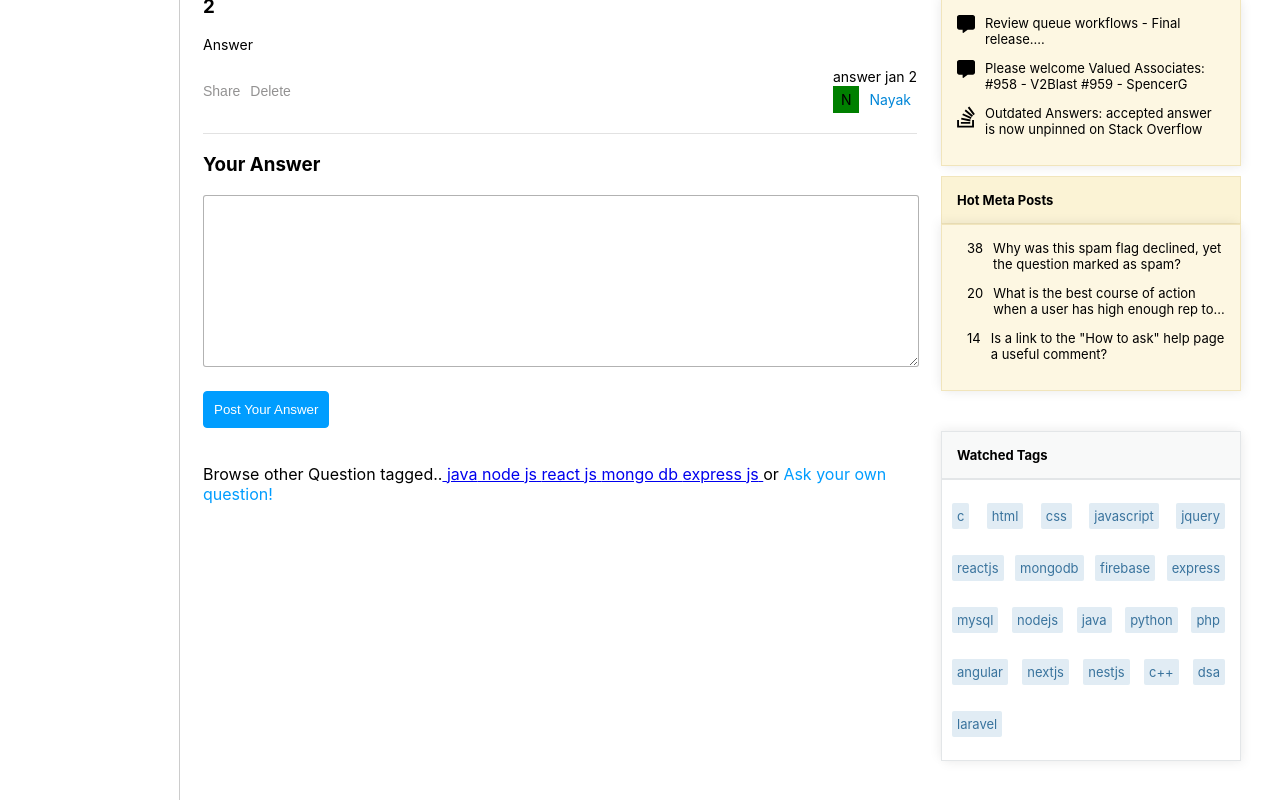
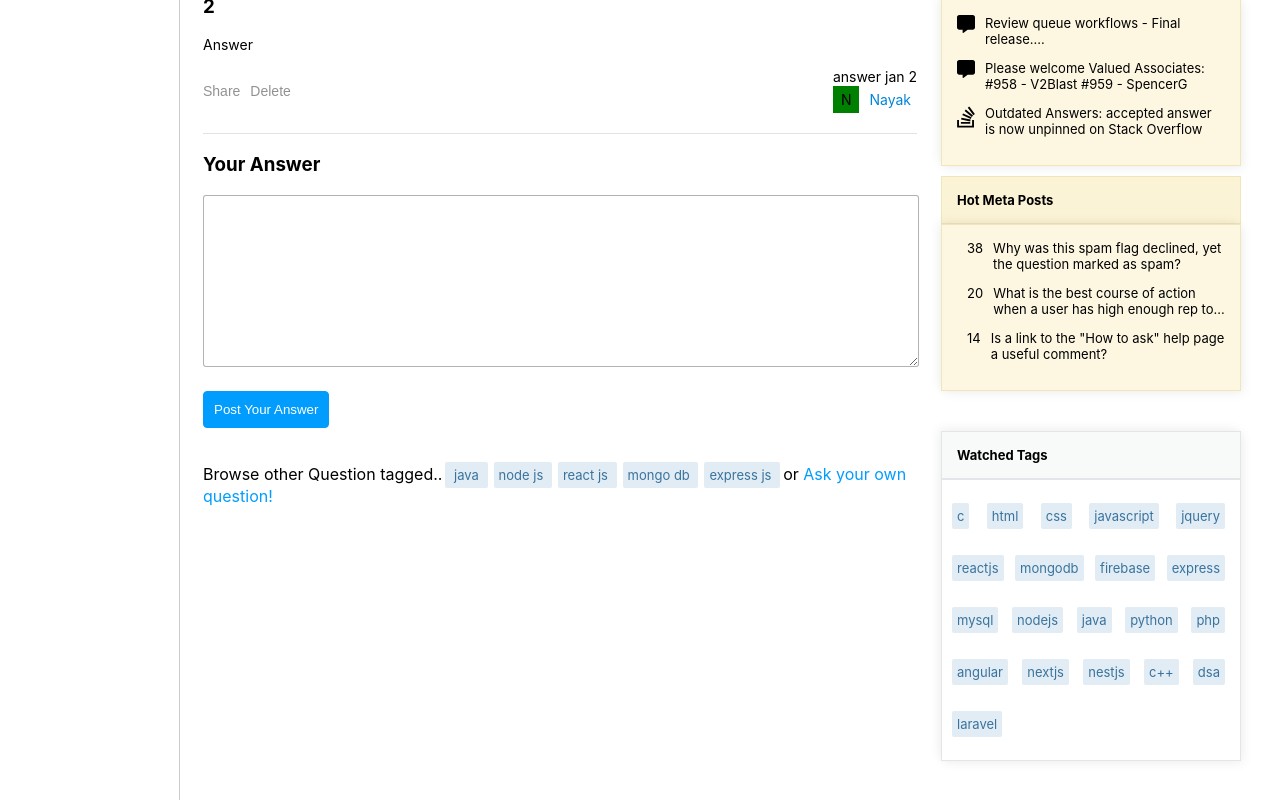
Before and after one commit to arjunn881/stackoverflow, a React (Create React App) app in the folder client/: page /Questions/1 in a window 1280 px wide. Shown: the part 616-1416 px from the top of the page. Built offline with nearby package versions, Linux system fonts and the light colour scheme.

Commit message:
30/05 14:49

```diff
--- a/client/src/pages/Questions/Questions.css
+++ b/client/src/pages/Questions/Questions.css
@@ -102,6 +102,17 @@
   .post-ans-container form .post-ans-btn:hover {
     background-color: #0086d8;
   }
+  .ans-tags{
+    padding: 5px 5px;
+    margin: 3px;
+    font-size: 13px;
+    border-radius: 2px;
+    background-color: #e1ecf4;
+    color: #39739d;
+    text-decoration: none;
+    line-height: 22px;
+    text-decoration: none;
+  }
   .display-ans {
     padding-bottom: 20px;
     border-bottom: solid 1px rgba(0, 0, 0, 0.112);
```
